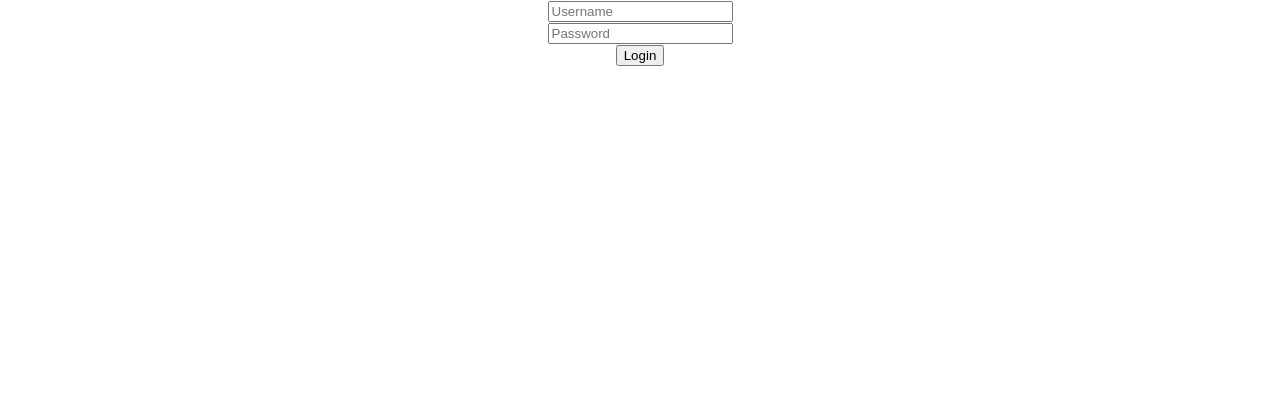
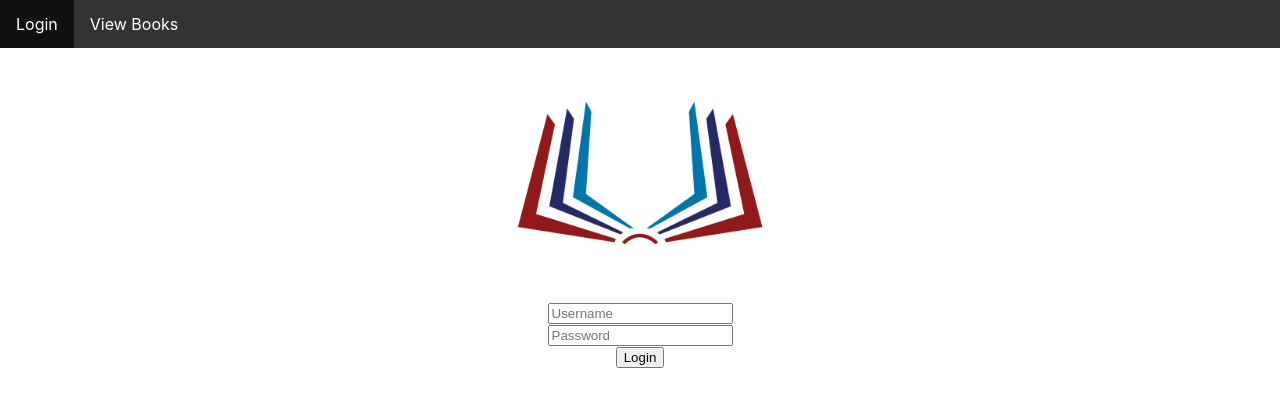
Before and after one commit to sayeemabdullah/A-Library-Website-Frontend, a React (Create React App) app: page / in a window 1280 px wide. Shown: the top 406 px of the page. Built offline with nearby package versions, Linux system fonts and the light colour scheme.

Commit message:
Added Nav.js and Protected.js & Updated index.css

```diff
--- a/src/App.js
+++ b/src/App.js
@@ -4,20 +4,37 @@ import { Component } from 'react';
 import { render } from '@testing-library/react';
 import Auth from './components/Auth';
 import Home from './components/Home';
+import Book from './components/Book';
+import Protected from './components/Protected';
+import Nav from './components/Nav';
+import {
+  BrowserRouter as Router,
+  Switch,
+  Route,
+  Link
+} from "react-router-dom";
 
-
-class App extends Component{
-  render(){
+function App(){
 
   return (
 
     <div className="App">
-      {
-        <Auth></Auth>
-      }
+      <Router>
+        <div>
+        <Nav/>
+        <Switch>
+          <Route path="/book">
+            {/* <Book /> */}
+            <Protected comp={Book}/>
+          </Route>
+          <Route path="/">
+            <Auth />
+          </Route>
+        </Switch>
+        </div>
+      </Router>
     </div>
   );
 }
-}
 
 export default App;
--- a/src/components/Auth.js
+++ b/src/components/Auth.js
@@ -1,4 +1,5 @@
 import React, { Component } from 'react';
+import logo from "../images/book.png";
 
 class Auth extends Component {
 
@@ -13,6 +14,11 @@ class Auth extends Component {
                 "Content-Type":"application/json",
             },
             body:JSON.stringify(this.state)
+        }).then((result)=>{
+            result.json().then((resp)=>{
+                console.log(resp.token);
+                localStorage.setItem("auth",JSON.stringify(resp.token))
+            })
         })
     }
 
@@ -27,6 +33,7 @@ class Auth extends Component {
     render() {
         return (
             <div>
+                <img src={logo} style={{height:250}} ></img>
                 <div>
                     <input type="text" placeholder="Username"
                     onChange={(e)=>{this.setState({name:e.target.value})}}
--- a/src/components/Book.js
+++ b/src/components/Book.js
@@ -4,7 +4,7 @@ class Book extends Component {
     render() {
         return (
             <div>
-
+                <h1>This is book!</h1>
             </div>
         );
     }
--- a/src/components/Home.js
+++ b/src/components/Home.js
@@ -4,7 +4,7 @@ class Home extends Component {
     render() {
         return (
             <div>
-
+               <h1>Hello this is home!</h1>
             </div>
         );
     }
--- /dev/null
+++ b/src/components/Nav.js
@@ -0,0 +1,22 @@
+import React, { Component } from 'react';
+import {
+    BrowserRouter as Router,
+    Switch,
+    Route,
+    Link
+  } from "react-router-dom";
+
+class Nav extends Component {
+    render() {
+        return (
+            <div>
+                <ul>
+                    <li><Link to="/">Login</Link></li>
+                    <li><Link to="/book">View Books</Link></li>
+                </ul>
+            </div>
+        );
+    }
+}
+
+export default Nav;
--- /dev/null
+++ b/src/components/Protected.js
@@ -0,0 +1,19 @@
+import React, { Component } from 'react';
+import {Redirect} from 'react-router-dom';
+
+function Protected(props){
+    const Comp = props.comp
+
+    var auth = JSON.parse(localStorage.getItem('auth'))
+    console.warn(auth)
+
+    if (auth){
+        return <Comp/>
+    }
+    else{
+        alert("Please Login!")
+        return <Redirect to="/" />
+    }
+}
+
+export default Protected;
--- a/src/index.css
+++ b/src/index.css
@@ -11,3 +11,27 @@ code {
   font-family: source-code-pro, Menlo, Monaco, Consolas, 'Courier New',
     monospace;
 }
+
+ul {
+  list-style-type: none;
+  margin: 0;
+  padding: 0;
+  overflow: hidden;
+  background-color: #333;
+}
+
+li {
+  float: left;
+}
+
+li a {
+  display: block;
+  color: white;
+  text-align: center;
+  padding: 14px 16px;
+  text-decoration: none;
+}
+
+li a:hover {
+  background-color: #111;
+}
```
